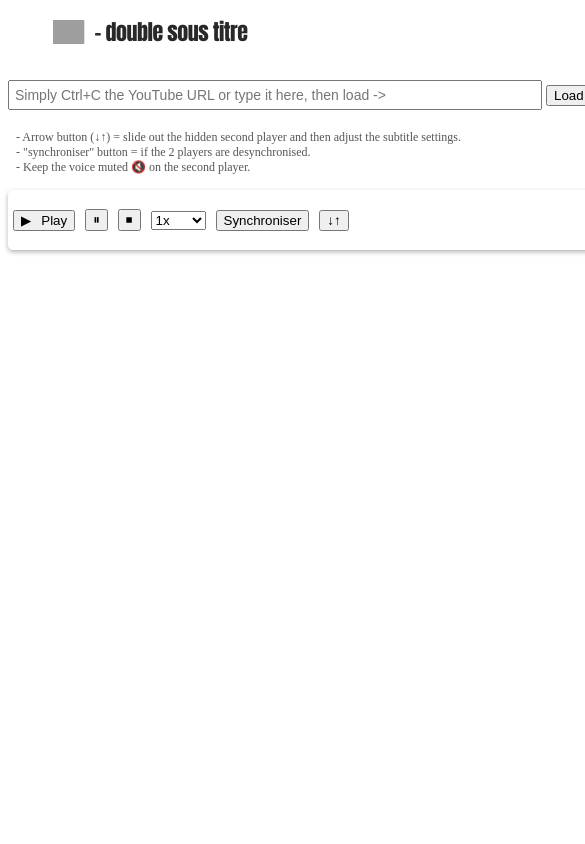
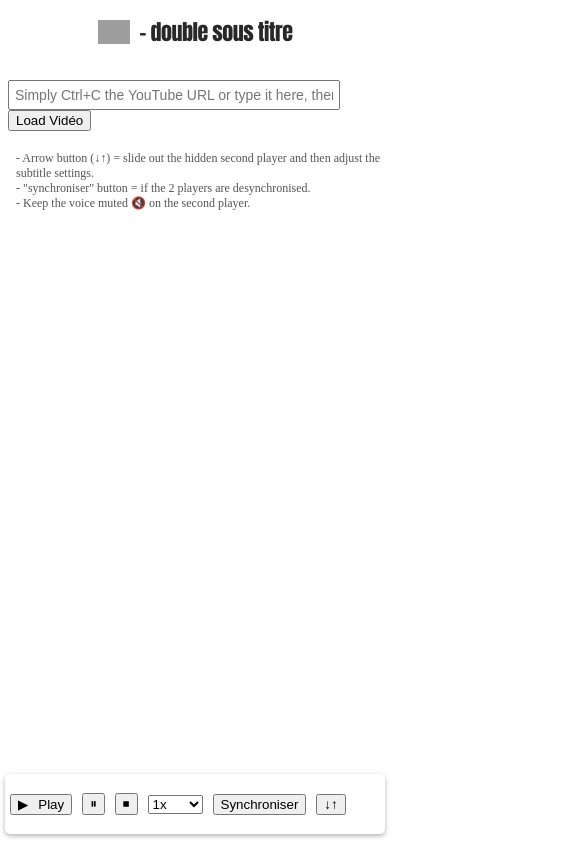
Before and after one commit to cotoncai/YoutubeDoubleSubtitleMobile, a plain HTML site: page index.html in a window 390 px wide. Shown: the top 844 px of the page, 585 px wide, since content can reach past the window. Drawn offline with Linux system fonts and the light colour scheme; grey boxes are pictures that could not be loaded.

Commit message:
Adaptation page HTML pour smartphones

```diff
--- a/index.html
+++ b/index.html
@@ -6,14 +6,15 @@
 	<title>Double YouTube Player avec Contrôles</title>
 	<script src="https://www.youtube.com/iframe_api"></script>
 	<style>
-
 		.video-url-container {
-			margin-top: 80px; /* Ajuste l'espacement selon ton besoin */
-			width: 1000px; /* largeur personnalisée */
+            margin-top: 80px;
+            width: 100%;
+            max-width: 1000px;
         }
 
         #videoUrl {
-			width: 520px; /* Ajuste cette valeur selon tes préférences */
+            width: 85%;
+            max-width: 520px;
             padding: 5px;
             font-size: 14px;
         }
@@ -22,27 +23,34 @@
             margin-top: 20px;
             font-size: 12px;
             color: #555;
-			width: 630px;
+            width: 100%;
+            max-width: 630px;
             padding-left: 8px;
         }
 
         .player-container {
             position: relative;
-            margin-top: 70px; /* Ajustement pour le titre ajouté */
-            height: 500px;
+            margin-top: 70px;
+            height: auto;
         }
+
         #player1, #player2 {
             position: absolute;
+            width: 100%;
+            max-width: 640px;
             transition: top 0.5s ease;
         }
+
         #player1 {
             z-index: 2;
         }
+
         #player2 {
             top: 0px;
             z-index: 1;
             margin-top: -50px;
         }
+
         .controls {
             position: fixed;
             top: 190px;
@@ -51,7 +59,8 @@
             background-color: white;
             padding: 5px;
             border-radius: 5px;
-			width: 630px;
+            width: 100%;
+            max-width: 630px;
             height: 50px;
             display: flex;
             align-items: center;
@@ -71,25 +80,21 @@
             font-size: 14px;
         }
 
-		/* Bouton Play (▶) */
         .play-btn::before {
             content: '▶';
         }
 
-		/* Bouton Pause (⏸) */
         .pause-btn::before {
             content: '⏸';
         }
 
-		/* Bouton Stop (⏹) */
         .stop-btn::before {
             content: '⏹';
         }
 
-
         .title-banner {
-		    font-family: Impact, Haettenschweiler, 'Arial Narrow Bold', sans-serif; /* Impact est similaire au logo YouTube */
-			letter-spacing: -0.5px; /* légère compression horizontale similaire au logo */
+            font-family: Impact, Haettenschweiler, 'Arial Narrow Bold', sans-serif;
+            letter-spacing: -0.5px;
             font-size: 22px;
             color: #282828;
             display: flex;
@@ -98,7 +103,7 @@
             gap: 10px;
             position: fixed;
             top: 10px;
-			left: 150px;
+            left: 50%;
             transform: translateX(-50%);
             background-color: white;
             padding: 5px 10px;
@@ -108,29 +113,61 @@
         }
 
         .title-banner img {
-			height: 24px; /* Taille du logo */
+            height: 24px;
             width: auto;
+        }
+
+        @media (max-width: 768px) {
+            .video-url-container, .instructions, .controls {
+                width: 100%;
+                max-width: none;
+            }
+
+            #videoUrl {
+                width: 85%;
+            }
+
+            .player-container {
+                height: auto;
+            }
+
+            #player1, #player2 {
+                width: 100%;
+                max-width: none;
+            }
+
+            .controls {
+                top: auto;
+                bottom: 10px;
+                left: 50%;
+                transform: translateX(-50%);
+                width: calc(100% - 20px);
+            }
+
+            .title-banner {
+                top: 10px;
+                left: 50%;
+                transform: translateX(-50%);
+                width: calc(100% - 20px);
+            }
         }
 	</style>
 </head>
 <body>
-
 <div class="title-banner">
-
-		<img src="https://upload.wikimedia.org/wikipedia/commons/b/b8/YouTube_Logo_2017.svg"
-			 alt="YouTube Logo" >
+	<img src="https://upload.wikimedia.org/wikipedia/commons/b/b8/YouTube_Logo_2017.svg" alt="YouTube Logo">
 	<span> - double sous titre</span>
 </div>
 
 <div class="video-url-container">
-		<input type="text" id="videoUrl" placeholder="Simply Ctrl+C the YouTube URL or type it here, then load ->" >
+	<input type="text" id="videoUrl" placeholder="Simply Ctrl+C the YouTube URL or type it here, then load ->">
 	<button onclick="chargerVideoDepuisInput()">Load Vidéo</button>
 	<div class="instructions">
 		- Arrow button (↓↑) = slide out the hidden second player and then adjust the subtitle settings.<br>
 		- "synchroniser" button = if the 2 players are desynchronised.<br>
 		- Keep the voice muted 🔇 on the second player.
 	</div>
-
+</div>
 
 <div class="controls">
 	<button class="play-btn" onclick="playVideos()"><span class="icon"></span>Play</button>
```
Lines whose indentation alone changed are shown as unchanged.
